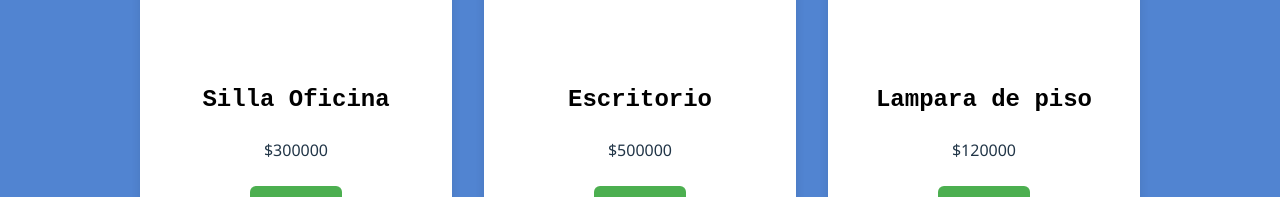
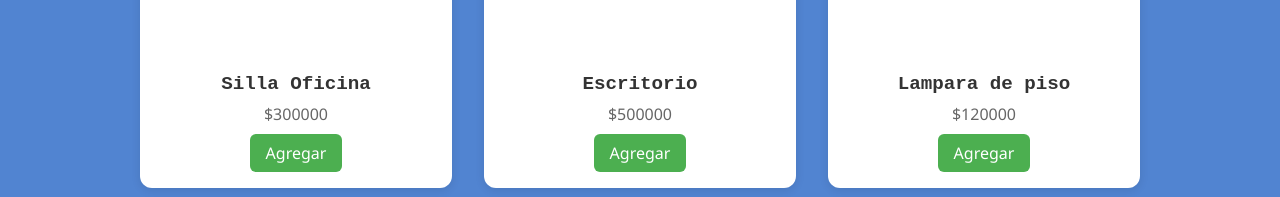
Before and after one commit to SharkCtts/Parcial3_web2, a React (Vite) app: page / in a window 1280 px wide. Shown: the part 566-763 px from the top of the page. Built offline with nearby package versions, Linux system fonts and the light colour scheme; no server answers.

Commit message:
organizacion de los modelos y como se ven en pantalla
agregue descripción

```diff
--- a/src/App.css
+++ b/src/App.css
@@ -127,3 +127,15 @@ button {
   font-weight: bold;
   font-size: 14px;
 }
+
+.producto h2 {
+  margin: 0.5rem 0 0.2rem;
+  font-size: 1.2rem;
+  color: #333
+}
+
+.producto p {
+  margin: 0;
+  font-size: 1rem;
+  color: #666;
+}
--- a/src/data.js
+++ b/src/data.js
@@ -3,24 +3,28 @@ export const productos = [
       id: 1,
       nombre: "Silla Oficina",
       precio: 300000,
+      descripcion: "una silla lol",
       modelo: "/model/chair.glb",
     },
     {
       id: 2,
       nombre: "Escritorio",
       precio: 500000,
+      descripcion: "un escritorio que más",
       modelo: "/model/desk.glb",
     },
     {
       id: 3,
       nombre: "Lampara de piso",
       precio: 120000,
+      descripcion: "la lampara de toy story",
       modelo: "/model/lamp.glb",
     },
     {
         id: 3,
         nombre: "Puerta de Madera",
         precio: 80000,
+        descripcion: "una puerta no way",
         modelo: "/model/door.glb",
       },
   ];
```
